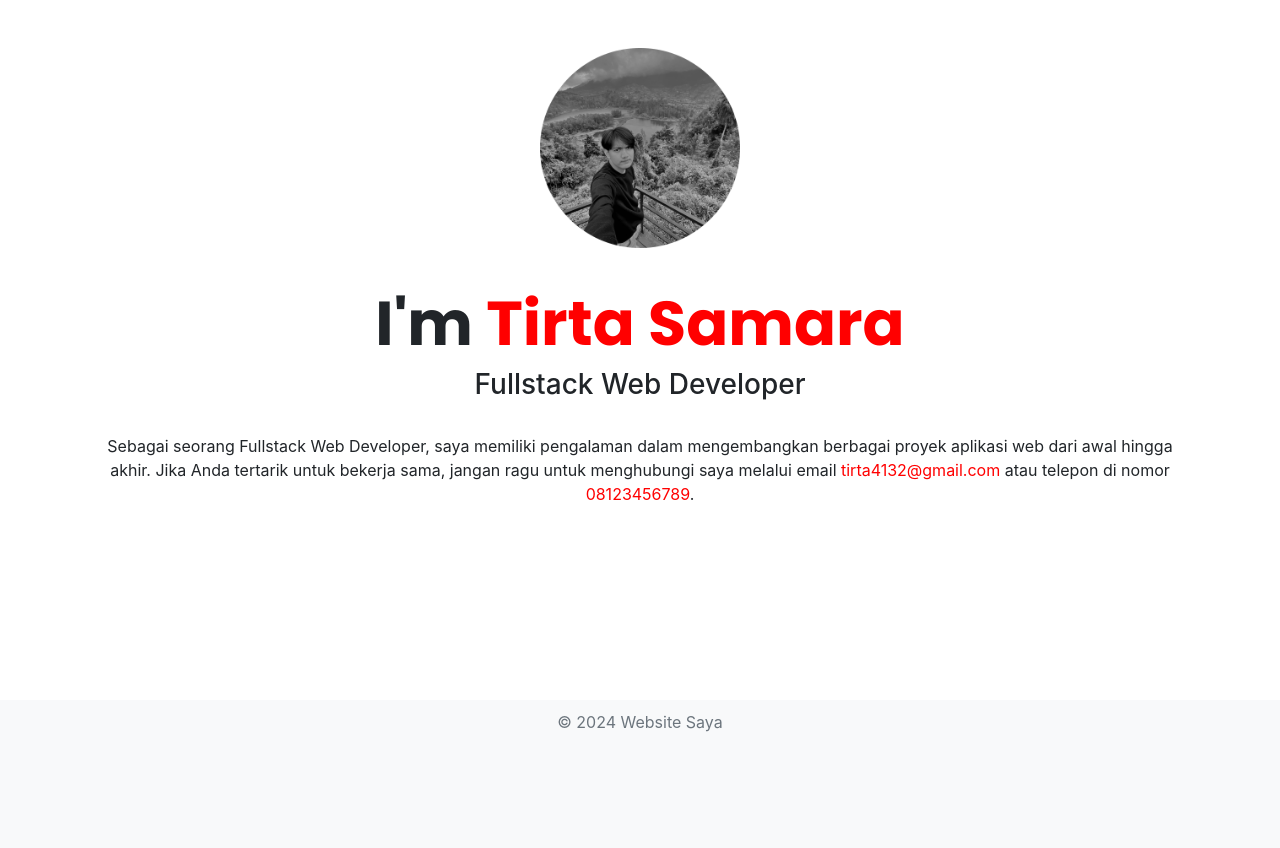
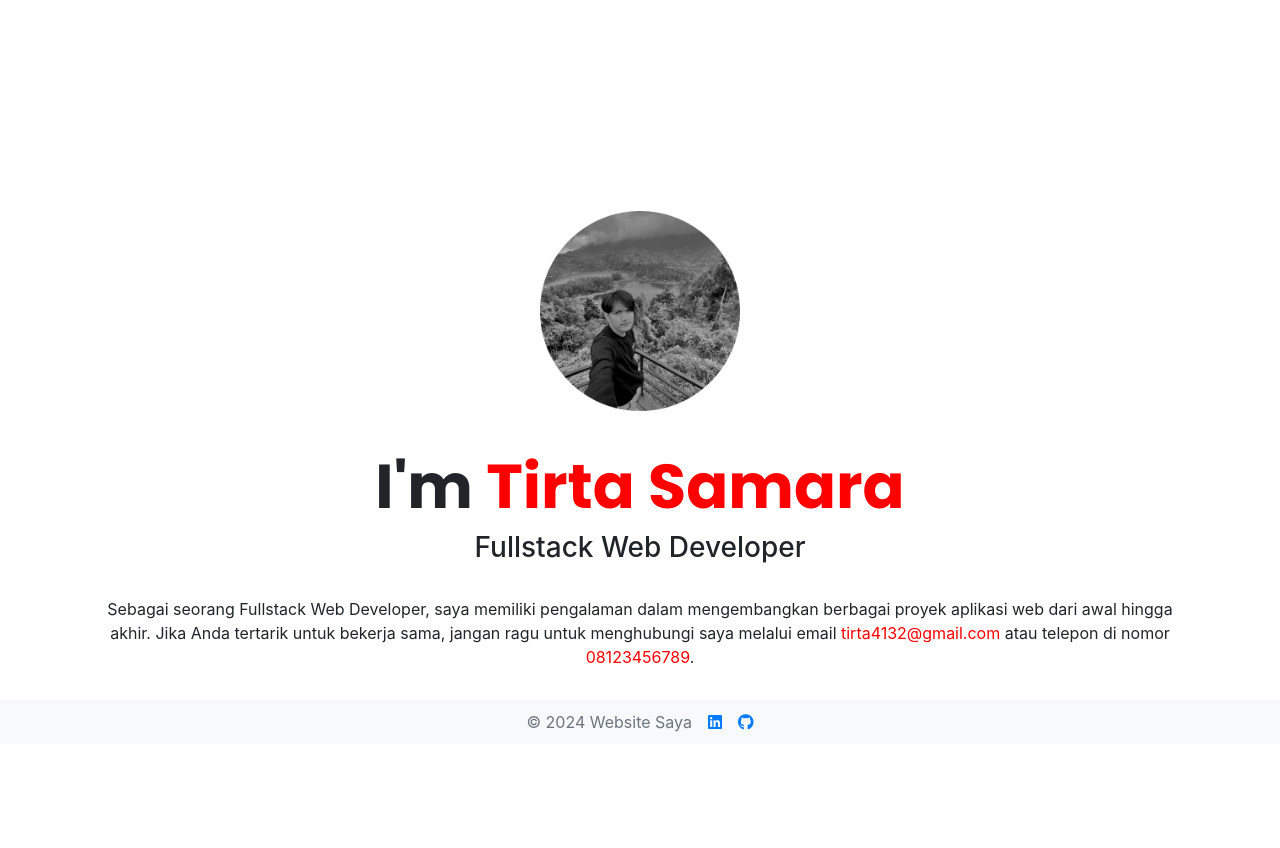
Before and after one commit to Tirta71/Tugas1-PHP, a PHP site: page / in a window 1280 px wide. Shown: the part 56-904 px from the top of the page. Before the commit the page ends 788 px from the top, so only its background shows below. Run offline with PHP 8.4, Linux system fonts and the light colour scheme; some libraries are stand-ins or nearby versions.

Commit message:
add content

```diff
--- a/assets/style.css
+++ b/assets/style.css
@@ -11,8 +11,22 @@ body {
   padding: 10px 0;
   text-align: center;
 }
+.container-footer {
+  display: flex;
+  justify-content: center;
+  gap: 1rem;
+  align-items: center;
+}
+
+.social-icons {
+  display: flex;
+  gap: 1rem;
+}
 .hero-section {
-  height: 80vh;
+  height: 800px;
+  display: flex;
+  justify-content: center;
+  align-items: center;
 }
 
 .nama-title {
--- a/index.php
+++ b/index.php
@@ -3,6 +3,8 @@ $nama = "Tirta Samara";
 $email = "tirta4132@gmail.com";
 $nomor_telepon = "08123456789";
 $pekerjaan = "Fullstack Web Developer";
+
+$sosial_media =['https://www.linkedin.com/in/tirta-samara-b84a48275/','https://github.com/Tirta71'];
 ?>
 
 <!DOCTYPE html>
@@ -15,6 +17,7 @@ $pekerjaan = "Fullstack Web Developer";
     <link rel="stylesheet" href="https://stackpath.bootstrapcdn.com/bootstrap/4.5.2/css/bootstrap.min.css"/>
     <link href="https://fonts.googleapis.com/css2?family=Poppins:wght@300;400;500;600;700&display=swap" rel="stylesheet"/>
     <link rel="stylesheet" href="./assets/style.css"/>
+    <link rel="stylesheet" href="https://cdnjs.cloudflare.com/ajax/libs/font-awesome/5.15.4/css/all.min.css">
 </head>
 <body>
 <header>
@@ -65,11 +68,19 @@ $pekerjaan = "Fullstack Web Developer";
     </section>
 </main>
 
+
+
 <footer class="footer">
-    <div class="container">
+    <div class="container container-footer">
         <span class="text-muted">© <?php echo date("Y"); ?> Website Saya</span>
+        <div class="social-icons">
+            <a href="<?php echo $sosial_media[0]; ?>" target="_blank"><i class="fab fa-linkedin"></i></a>
+            <a href="<?php echo $sosial_media[1]; ?>" target="_blank"><i class="fab fa-github"></i></a>
+        </div>
     </div>
 </footer>
+
+
 
 <!-- Bootstrap JS -->
 <script src="https://code.jquery.com/jquery-3.5.1.slim.min.js"></script>
```
